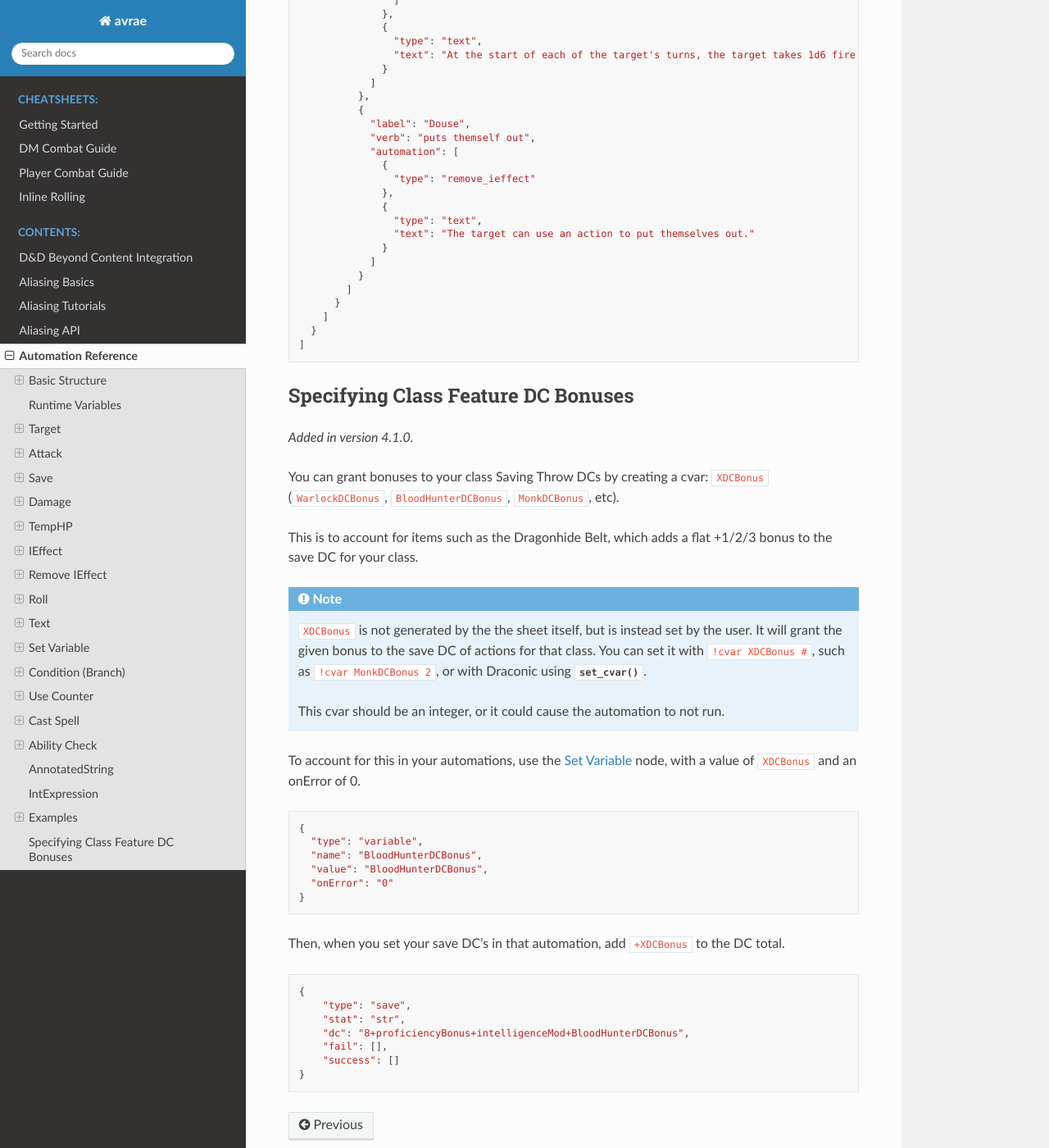
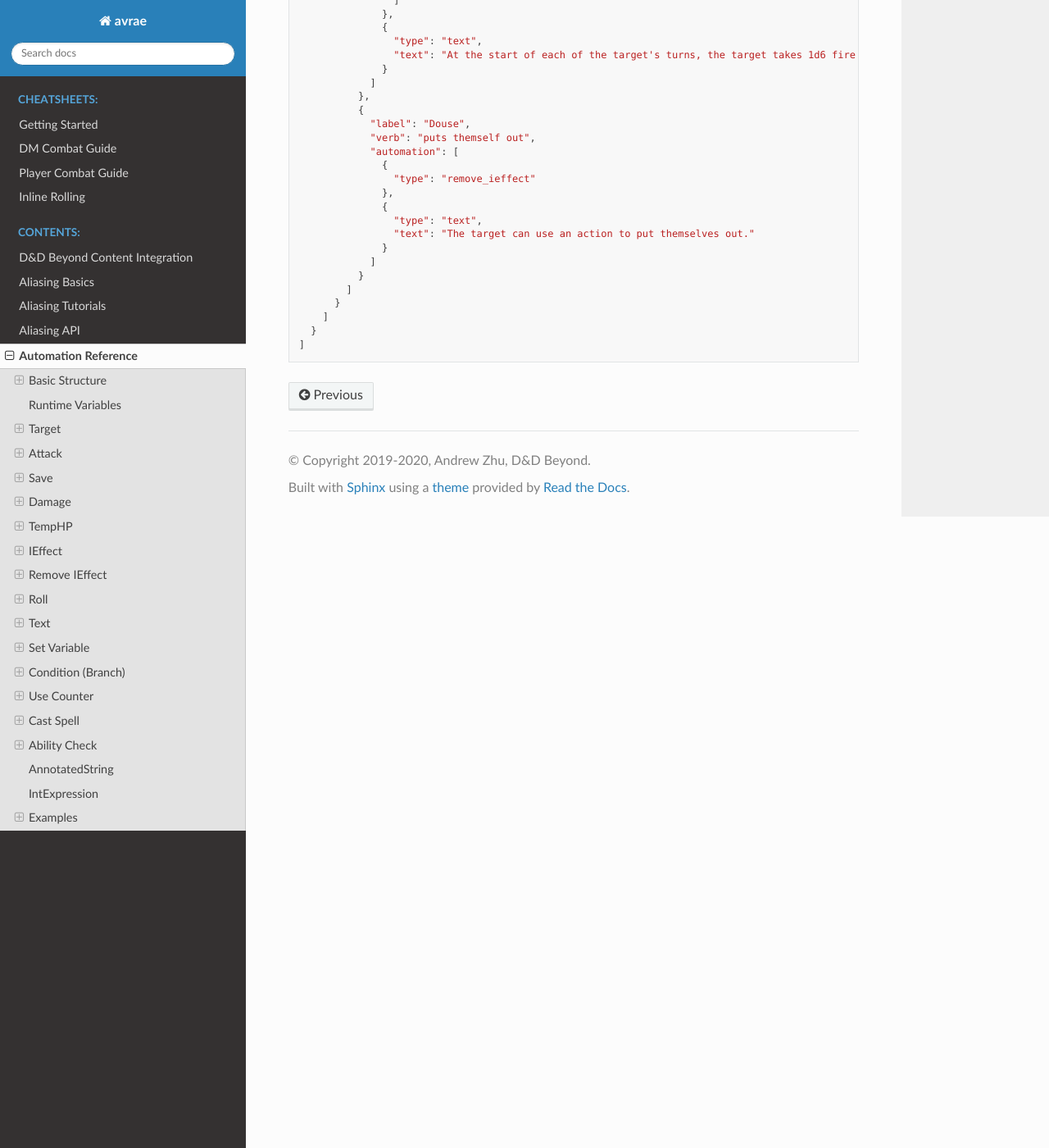
Before and after one commit to avrae/avrae, a Sphinx documentation site: the page built from docs/automation_ref.rst, in a window 1280 px wide and 1400 px high, scrolled down 28429 px. Shown: the whole window at 82% size. Built offline with Sphinx 7.4.7 and the Read the Docs theme 2.0.0, drawn with Linux system fonts in a browser that asks for light colours.

Commit message:
Revert "docs: Specifying Class Feature DC Bonuses"
This reverts commit e0798434ce8a37cb24a373115527b95c56660590.

```diff
--- a/docs/automation_ref.rst
+++ b/docs/automation_ref.rst
@@ -711,8 +711,6 @@ Outputs a short amount of text in the resulting embed.
         - An AnnotatedString (the text to display).
         - An AbilityReference (see :ref:`AbilityReference`). Displays the ability's description in whole.
 
-.. _set-variable:
-
 Set Variable
 ------------
 .. versionadded:: 2.7.0
@@ -1404,41 +1402,3 @@ An effect that lights the target on fire, adding two buttons on their turn to ta
         ]
       }
     ]
-
-
-Specifying Class Feature DC Bonuses
--------------
-.. versionadded:: 4.1.0
-
-You can grant bonuses to your class Saving Throw DCs by creating a cvar: ``XDCBonus`` (``WarlockDCBonus``, ``BloodHunterDCBonus``, ``MonkDCBonus``, etc).
-
-This is to account for items such as the Dragonhide Belt, which adds a flat +1/2/3 bonus to the save DC for your class.
-
-.. note::
-    ``XDCBonus`` is not generated by the the sheet itself, but is instead set by the user. It will grant the given bonus to the save DC of actions for that class.
-    You can set it with ``!cvar XDCBonus #``, such as ``!cvar MonkDCBonus 2``, or with Draconic using :meth:`~aliasing.api.AliasCharacter.set_cvar`.
-
-    This cvar should be an integer, or it could cause the automation to not run.
-
-To account for this in your automations, use the :ref:`set-variable` node, with a value of ``XDCBonus`` and an onError of 0.
-
-.. code-block::
-
-    {
-      "type": "variable",
-      "name": "BloodHunterDCBonus",
-      "value": "BloodHunterDCBonus",
-      "onError": "0"
-    }
-
-Then, when you set your save DC's in that automation, add ``+XDCBonus`` to the DC total.
-
-.. code-block::
-
-    {
-        "type": "save",
-        "stat": "str",
-        "dc": "8+proficiencyBonus+intelligenceMod+BloodHunterDCBonus",
-        "fail": [],
-        "success": []
-    }
```
